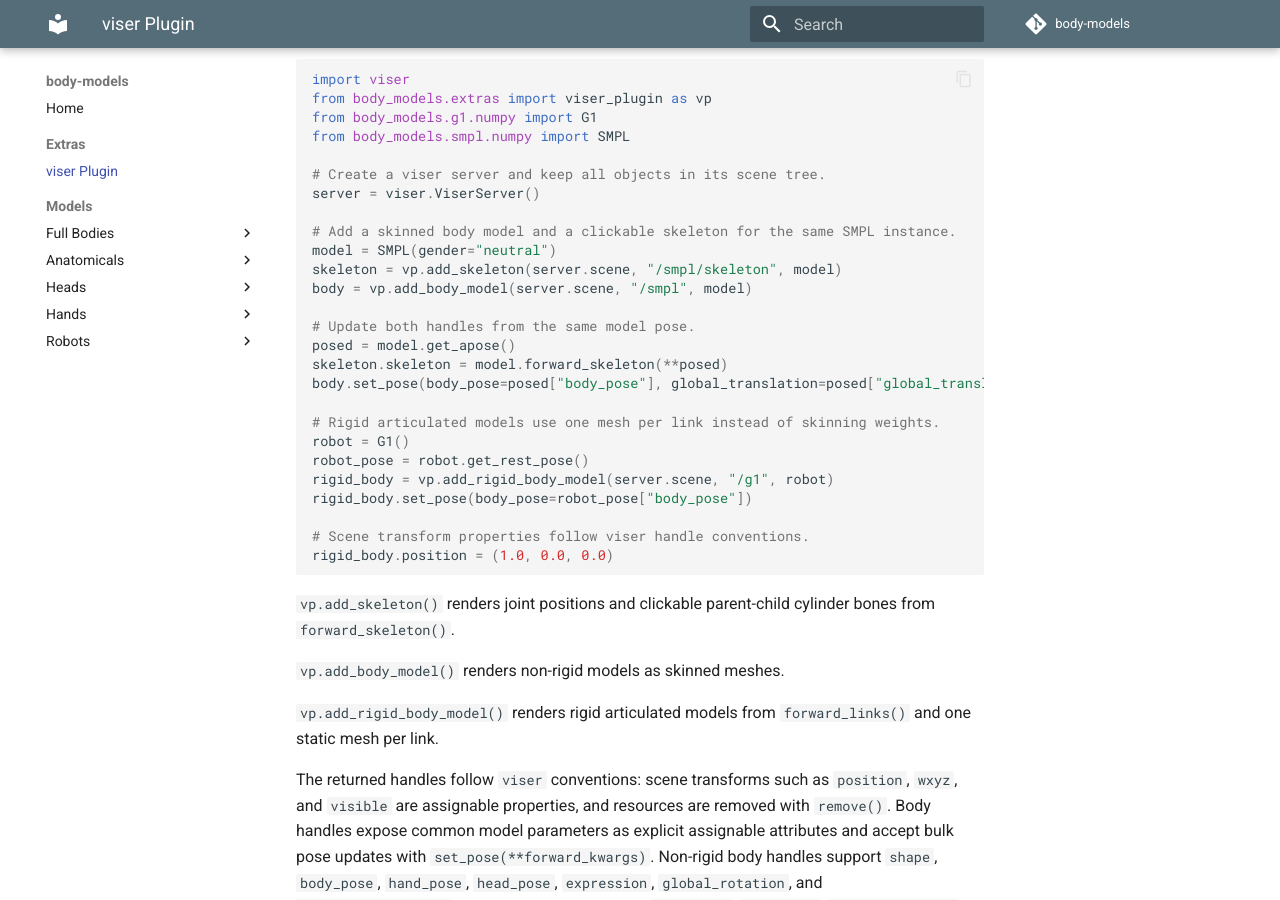
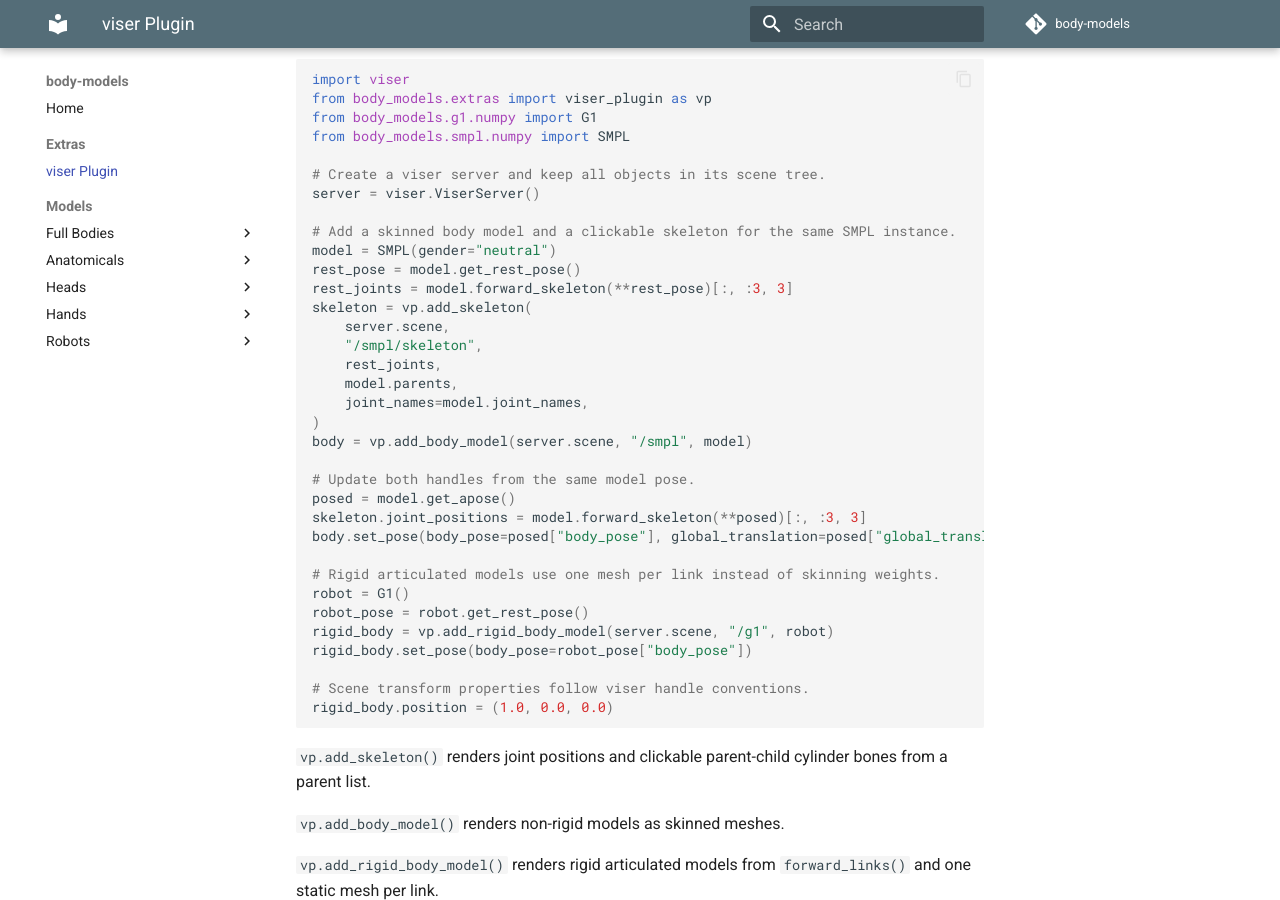
Before and after one commit to abcamiletto/body-models, an MkDocs documentation site: the page built from docs/extras/viser-plugin.md, in a window 1280 px wide and 900 px high, scrolled down 304 px. Built offline with MkDocs 1.6.1 and Material for MkDocs 9.7.7, drawn with Linux system fonts in a browser that asks for light colours; comment, search, counter and statistics services are not loaded.

Commit message:
Simplify viser skeleton API

````diff
--- a/docs/extras/viser-plugin.md
+++ b/docs/extras/viser-plugin.md
@@ -20,12 +20,20 @@ server = viser.ViserServer()
 
 # Add a skinned body model and a clickable skeleton for the same SMPL instance.
 model = SMPL(gender="neutral")
-skeleton = vp.add_skeleton(server.scene, "/smpl/skeleton", model)
+rest_pose = model.get_rest_pose()
+rest_joints = model.forward_skeleton(**rest_pose)[:, :3, 3]
+skeleton = vp.add_skeleton(
+    server.scene,
+    "/smpl/skeleton",
+    rest_joints,
+    model.parents,
+    joint_names=model.joint_names,
+)
 body = vp.add_body_model(server.scene, "/smpl", model)
 
 # Update both handles from the same model pose.
 posed = model.get_apose()
-skeleton.skeleton = model.forward_skeleton(**posed)
+skeleton.joint_positions = model.forward_skeleton(**posed)[:, :3, 3]
 body.set_pose(body_pose=posed["body_pose"], global_translation=posed["global_translation"])
 
 # Rigid articulated models use one mesh per link instead of skinning weights.
@@ -38,7 +46,7 @@ rigid_body.set_pose(body_pose=robot_pose["body_pose"])
 rigid_body.position = (1.0, 0.0, 0.0)
 ```
 
-`vp.add_skeleton()` renders joint positions and clickable parent-child cylinder bones from `forward_skeleton()`.
+`vp.add_skeleton()` renders joint positions and clickable parent-child cylinder bones from a parent list.
 
 `vp.add_body_model()` renders non-rigid models as skinned meshes.
 
````
Also changed, not shown: 1 other file.
